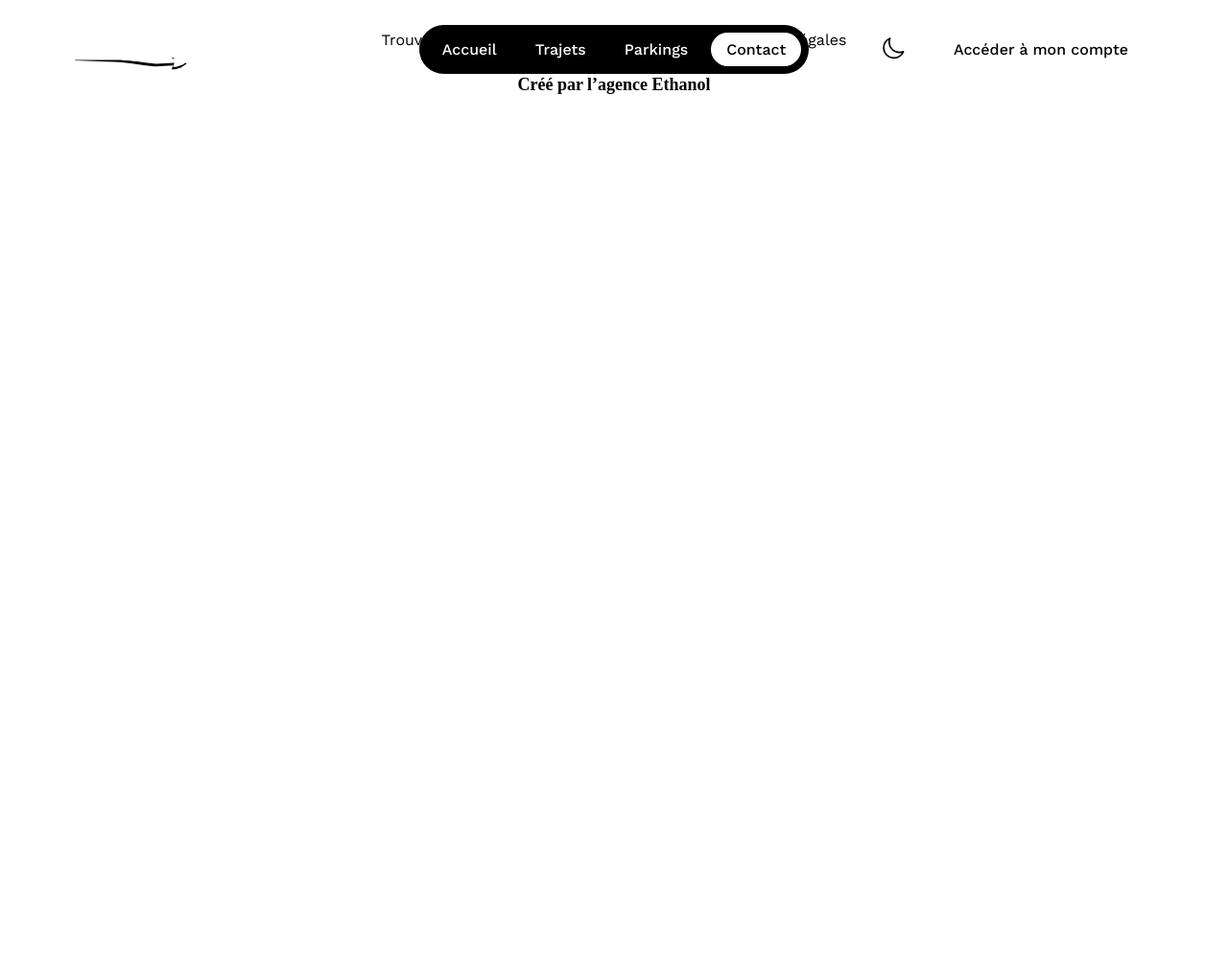
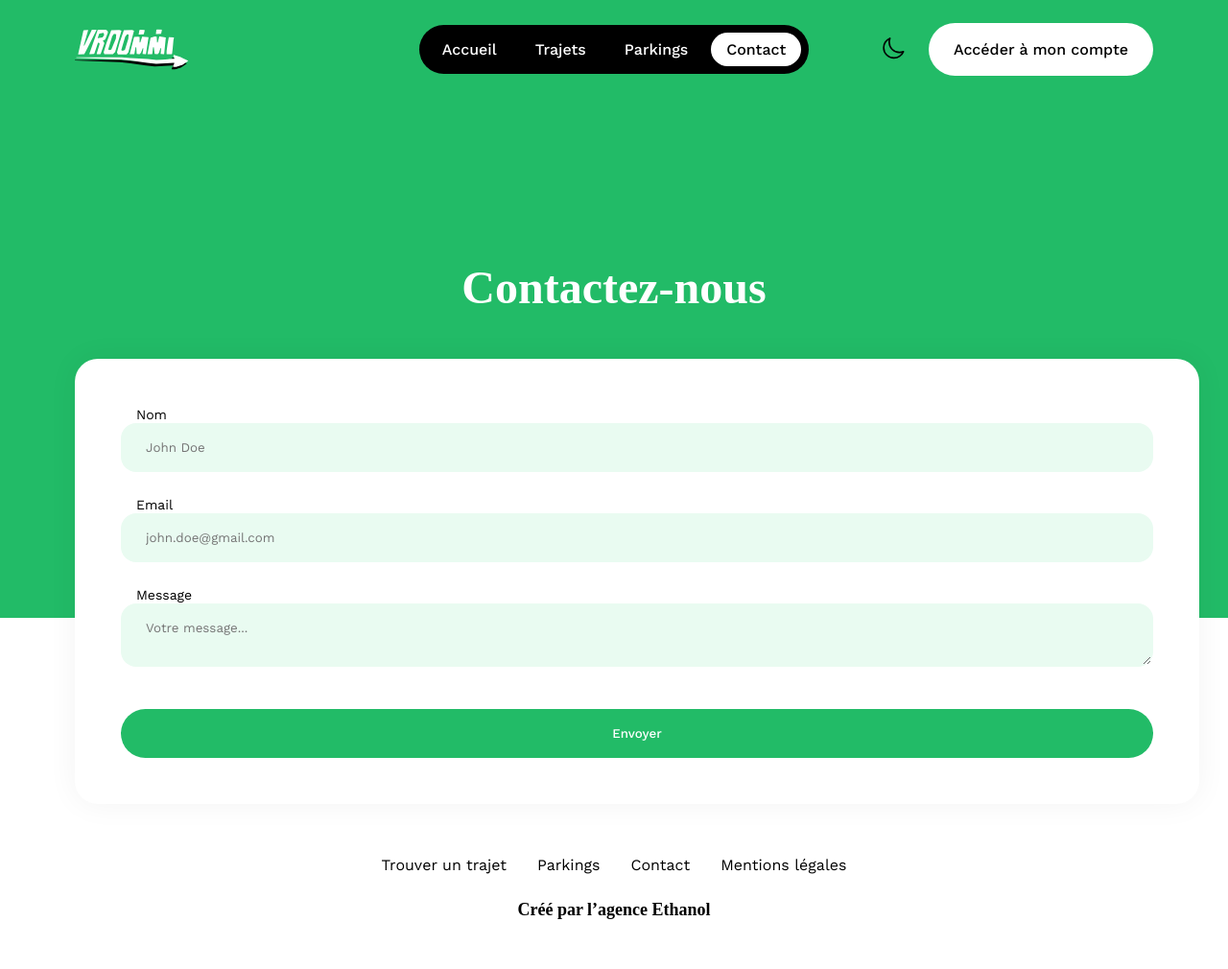
Before and after one commit to BriqueAuBob/sae202, a PHP site: page /contact in a window 1280 px wide. Shown: the whole page at 96% size. Before the commit the page ends 98 px from the top, so only its background shows below. Run offline with PHP 8.4, Linux system fonts and the light colour scheme; some libraries are stand-ins or nearby versions; some web fonts are replaced.

Commit message:
contact form

```diff
--- a/assets/css/style.css
+++ b/assets/css/style.css
@@ -197,7 +197,7 @@ button img {
 header {
   text-align: center;
   padding: 270px 24px 290px 24px;
-  background: lightgray;
+  background: var(--color-primary-500);
 }
 
 #head__home {
@@ -231,23 +231,34 @@ header {
   flex: 1;
 }
 
-input {
+input,
+textarea {
   padding: 16px 24px;
   border: none;
   outline: none;
   width: 100%;
   background: var(--color-primary-50);
   transition: ease-in 0.1s;
+  border: 2px solid transparent;
+  border-radius: 16px;
 }
 
-input:focus {
+input:focus,
+textarea:focus {
   background: white;
+  border: 2px solid var(--color-primary-100);
+}
+
+label {
+  margin-left: 16px;
+  font-size: 14px;
 }
 
 .form-header input {
   border-top: 2px solid white;
   border-bottom: 2px solid white;
   border-right: 1px solid var(--color-primary-700);
+  border-radius: 0;
 }
 
 .form-header div:nth-child(1) input {
@@ -262,6 +273,12 @@ input:focus {
 .form-header .btn:hover {
   transform: none;
   border: 2px solid transparent;
+}
+
+.form {
+  display: flex;
+  flex-direction: column;
+  gap: 24px;
 }
 
 header h1 {
@@ -363,7 +380,7 @@ section.grid {
 }
 
 form .btn {
-  margin-top: 32px;
+  margin-top: 16px;
 }
 
 form .btn {
@@ -571,3 +588,34 @@ footer > p {
   font-size: 18px;
   margin-top: 24px;
 }
+
+section.overlap {
+  position: relative;
+  z-index: 1;
+}
+
+section.overlap > * {
+  position: absolute;
+  z-index: 1;
+  width: 100%;
+  top: -270px;
+  background: white;
+  padding: 48px;
+  border-radius: 24px;
+  box-shadow: 0 0 32px rgba(0, 0, 0, 0.05);
+}
+
+input:disabled {
+  background: var(--color-primary-50);
+  color: var(--color-primary-700);
+  opacity: 0.5;
+  cursor: not-allowed;
+}
+
+@media screen and (max-width: 768px) {
+  .cols-2,
+  .cols-3,
+  .cols-4 {
+    grid-template-columns: 1fr;
+  }
+}
--- a/views/contact.php
+++ b/views/contact.php
@@ -0,0 +1,20 @@
+<header>
+    <h1>Contactez-nous</h1>
+</header>
+<section class="overlap container">
+    <form class="form" method="post">
+        <div>
+            <label for="name">Nom</label>
+            <input type="text" id="name" name="name" placeholder="John Doe" <?= isset($_SESSION['name']) ? 'value="' . $_SESSION['firstname'] . ' ' . $_SESSION['name'] . '" disabled' : '' ?> required>
+        </div>
+        <div>
+            <label for="email">Email</label>
+            <input type="email" id="email" name="email" placeholder="john.doe@gmail.com" <?= isset($_SESSION['name']) ? 'value="' . $_SESSION['email'] . '" disabled' : '' ?> required>
+        </div>
+        <div>
+            <label for="message">Message</label>
+            <textarea id="message" name="message" placeholder="Votre message..." required></textarea>
+        </div>
+        <button class="btn green" type="submit">Envoyer</button>
+    </form>
+</section>
--- a/views/index.php
+++ b/views/index.php
@@ -21,19 +21,19 @@
 <section class="container grid cols-3">
     <div class="col-2">
         <h1>Que faisons nous?</h1>
-        <p>Notre site VrooMMI est un site de covoiturage qui repose sur l'entraide entre étudiants, car nous ne disposons pas de système de paiement. Les trajets proposés visent principalement à se rendre à l'IUT, avec des points de départ et d'arrivée situés sur les parkings n°1 et n°2, ainsi que les places se trouvant devant l'IUT. Notre site incarne des valeurs écologiques grâce à son offre de covoiturage, mais aussi grâce qu'à sa conception qui s'inscrit dans une approche éco-conceptive.</p>
+        <p>Notre site VrooMMI est un site de covoiturage qui repose sur l'entraide entre étudiants, car nous ne disposons pas de système de paiement. Les trajets proposés visent principalement à se rendre à l'IUT, avec des points de départ et d'arrivée situés sur les parkings n°1 et n°2, ainsi que les places se trouvant devant l'IUT. Notre site incarne des valeurs écologiques grâce à son offre de covoiturage, mais aussi grâce à sa conception qui s'inscrit dans une approche éco-conceptive.</p>
     </div>
     <img class="full" src="./assets/images/car.svg" alt="car">
 </section>
 <section class="green">
     <div class="container">
         <h1>Nos fonctionnalités principales</h1>
-        <p>Lorem ipsum dolor sit amet, consectetur adipiscing elit. Aliquam quis volutpat tellus. Etiam ac dignissim mi.</p>
+        <p>Vous pourriez vous demander ce qui nous distingue des autres sites de covoiturage. Voyez quelques fonctionnalités</p>
         <div class="grid cols-3 mt-md">
             <div class="card big">
                 <div class="title">
                     <img src="./assets/images/icons/load_icon.svg" alt="load">
-                    <h2>Recherche de trajets</h2>
+                    <h2>Réservation de trajets</h2>
                 </div>
                 <p>Lorem ipsum dolor sit amet, consectetur adipiscing elit. Aliquam quis volutpat tellus. Etiam ac dignissim mi.</p>
             </div>
```
Also changed, not shown: components/card_trip.php (+8 -1 lines), inc/lib.inc.php (+11 -11 lines), assets/images/206.jpeg (added), assets/images/clio3.jpg (added), assets/images/polo.jpg, assets/images/twingo.jpg (added).
